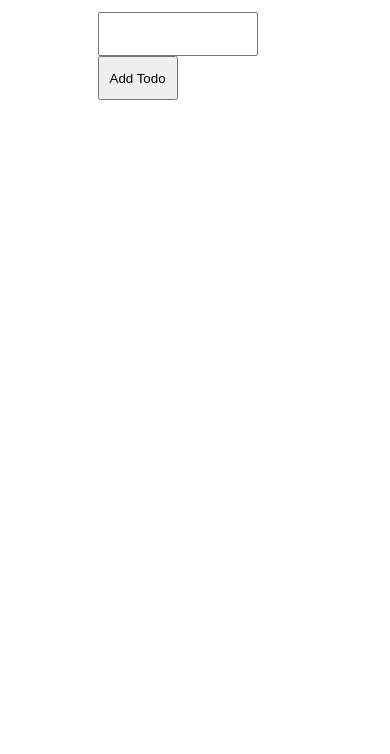
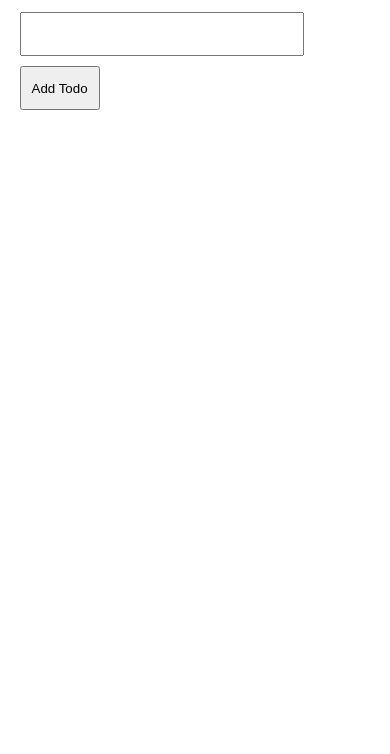
Before and after one commit to muchem/AngularJS-Todo-App, a plain HTML site: page index.html in a window 390 px wide. Shown: the part 90-844 px from the top of the page. Drawn offline with nearby package versions, Linux system fonts and the light colour scheme.

Commit message:
add button margin

```diff
--- a/CSS/style.css
+++ b/CSS/style.css
@@ -38,3 +38,11 @@ height:40px;
     margin:auto;
     width:50%;
 }
+@media screen and (max-width:842px){
+    .addbnt{
+        margin-top:10px;
+    }
+    .container{
+        width:90%;
+    }
+}
```
